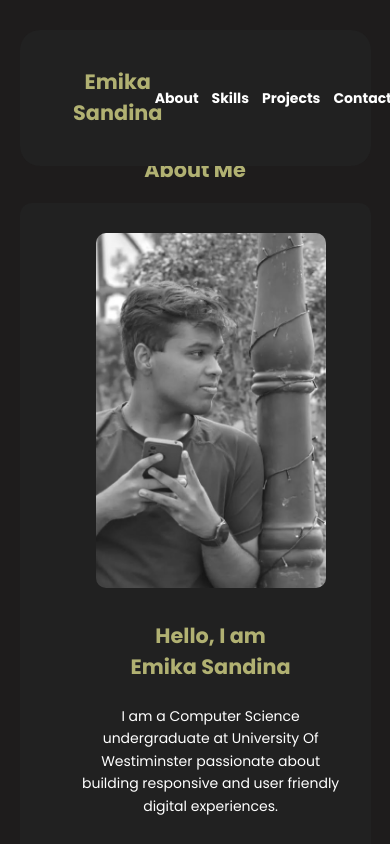
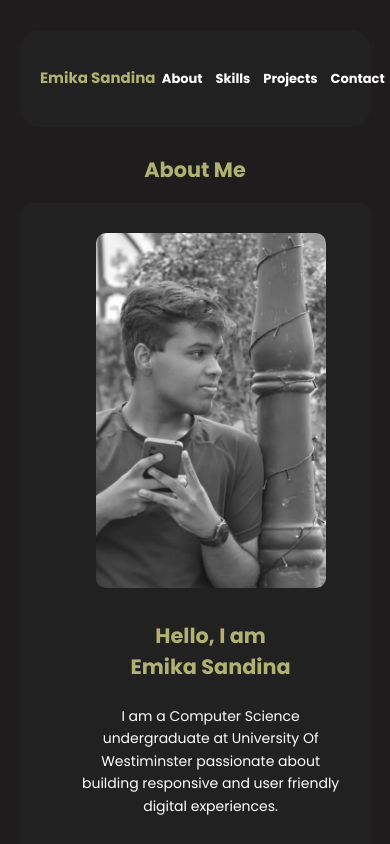
Before and after one commit to emika-sandina/new-react-portfolio, a React (Vite) app: page / in a window 390 px wide. Shown: the top 844 px of the page. Built offline with nearby package versions, Linux system fonts and the light colour scheme.

Commit message:
fixed navbar

```diff
--- a/src/components/Navbar/navbar.css
+++ b/src/components/Navbar/navbar.css
@@ -6,7 +6,7 @@
   color: white;
   padding: 20px 40px;
   position: fixed;
-    top:30px;
+  top: 30px;
   left: 100px;
   width: 87%;
   box-sizing: border-box;
@@ -40,7 +40,7 @@
 @media (max-width: 600px) {
   .navbar {
     padding: 20px;
-    top:30px;
+    top: 30px;
     left: 20px;
     width: 90vw;
     border-radius: 20px;
@@ -49,13 +49,14 @@
     width: 50%;
     gap: 15;
   }
-  .navlinks a, .navlinks button {
+  .navlinks a,
+  .navlinks button {
     padding: 10px 0;
-    font-size: 14px;
+    font-size: 13px;
     text-align: center;
   }
 
-  .navicon h1{
-    font-size: 20px;
+  .nav-icon h1 {
+    font-size: 15px;
   }
 }
```
Lines whose indentation alone changed are shown as unchanged.
